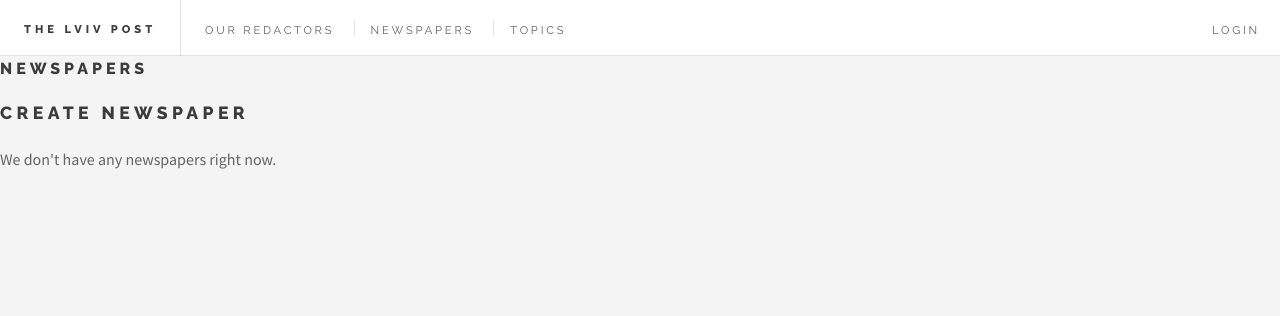
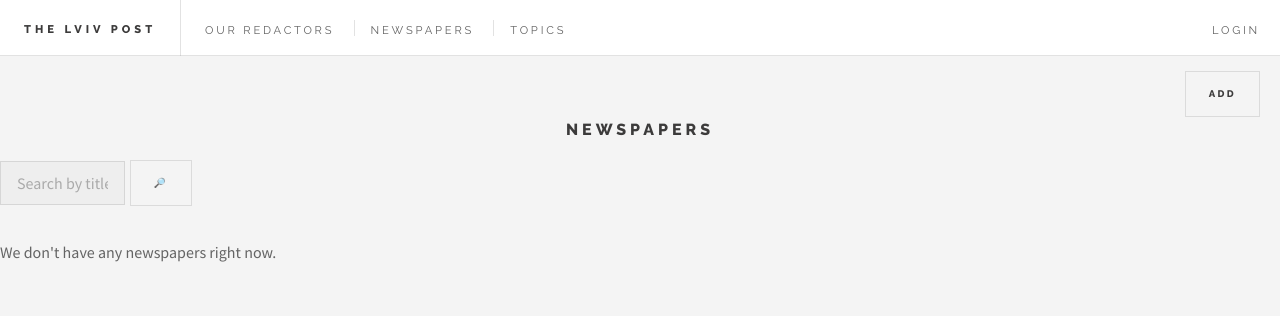
Before and after one commit to MarianKovalyshyn/newspaper-agency, a Django app: page /newspapers/ in a window 1280 px wide. Shown: the top 316 px of the page. Run offline with Django 4.2, Linux system fonts and the light colour scheme; data that the repository does not hold is empty.

Commit message:
Add search bar for each page list, adjust pagination look, add default sorting for news and topics

```diff
--- a/agency/forms.py
+++ b/agency/forms.py
@@ -1,4 +1,5 @@
 from django.contrib.auth.forms import UserCreationForm
+from django import forms
 
 from agency.models import Redactor
 
@@ -11,3 +12,30 @@ class RedactorCreationForm(UserCreationForm):
             "last_name",
             "years_of_experience",
         )
+
+
+class RedactorUsernameSearchForm(forms.Form):
+    username = forms.CharField(
+        max_length=150,
+        required=False,
+        label="",
+        widget=forms.TextInput(attrs={"placeholder": "Search by username"}),
+    )
+
+
+class NewspaperTitleSearchForm(forms.Form):
+    title = forms.CharField(
+        max_length=255,
+        required=False,
+        label="",
+        widget=forms.TextInput(attrs={"placeholder": "Search by title"}),
+    )
+
+
+class TopicNameSearchForm(forms.Form):
+    name = forms.CharField(
+        max_length=255,
+        required=False,
+        label="",
+        widget=forms.TextInput(attrs={"placeholder": "Search by name"}),
+    )
--- a/agency/models.py
+++ b/agency/models.py
@@ -5,6 +5,9 @@ from django.urls import reverse
 
 class Topic(models.Model):
     name = models.CharField(max_length=255)
+
+    class Meta:
+        ordering = ["name"]
 
     def __str__(self) -> str:
         return self.name
@@ -30,6 +33,9 @@ class Newspaper(models.Model):
     topic = models.ForeignKey(Topic, on_delete=models.SET_NULL, null=True, related_name="newspapers")
     publishers = models.ManyToManyField(Redactor, related_name="newspapers")
 
+    class Meta:
+        ordering = ["-published_date"]
+
     def __str__(self) -> str:
         return self.title
 
--- a/agency/views.py
+++ b/agency/views.py
@@ -1,8 +1,14 @@
+from django.contrib.auth import get_user_model
 from django.shortcuts import render
 from django.urls import reverse_lazy
 from django.views import generic
 
-from agency.forms import RedactorCreationForm
+from agency.forms import (
+    RedactorCreationForm,
+    RedactorUsernameSearchForm,
+    NewspaperTitleSearchForm,
+    TopicNameSearchForm,
+)
 from agency.models import Redactor, Newspaper, Topic
 
 
@@ -17,6 +23,21 @@ def index(request) -> render:
 class RedactorListView(generic.ListView):
     model = Redactor
     paginate_by = 5
+    queryset = get_user_model().objects.all()
+
+    def get_context_data(self, *, object_list=None, **kwargs) -> dict:
+        context = super(RedactorListView, self).get_context_data(**kwargs)
+        username = self.request.GET.get("username", "")
+        context["search_form"] = RedactorUsernameSearchForm(
+            initial={"username": username}
+        )
+        return context
+
+    def get_queryset(self) -> queryset:
+        username = self.request.GET.get("username")
+        if username:
+            return self.queryset.filter(username__icontains=username)
+        return self.queryset
 
 
 class RedactorDetailView(generic.DetailView):
@@ -43,6 +64,21 @@ class RedactorDeleteView(generic.DeleteView):
 class NewspaperListView(generic.ListView):
     model = Newspaper
     paginate_by = 5
+    queryset = Newspaper.objects.all()
+
+    def get_context_data(self, *, object_list=None, **kwargs) -> dict:
+        context = super(NewspaperListView, self).get_context_data(**kwargs)
+        title = self.request.GET.get("title", "")
+        context["search_form"] = NewspaperTitleSearchForm(
+            initial={"title": title}
+        )
+        return context
+
+    def get_queryset(self) -> queryset:
+        title = self.request.GET.get("title")
+        if title:
+            return self.queryset.filter(title__icontains=title)
+        return self.queryset
 
 
 class NewspaperDetailView(generic.DetailView):
@@ -69,7 +105,21 @@ class NewspaperDeleteView(generic.DeleteView):
 class TopicListView(generic.ListView):
     model = Topic
     paginate_by = 5
+    queryset = Topic.objects.all()
 
+    def get_context_data(self, *, object_list=None, **kwargs) -> dict:
+        context = super(TopicListView, self).get_context_data(**kwargs)
+        name = self.request.GET.get("name", "")
+        context["search_form"] = TopicNameSearchForm(
+            initial={"name": name}
+        )
+        return context
+
+    def get_queryset(self) -> queryset:
+        name = self.request.GET.get("name")
+        if name:
+            return self.queryset.filter(name__icontains=name)
+        return self.queryset
 
 class TopicDetailView(generic.DetailView):
     model = Topic
--- a/templates/agency/newspaper_list.html
+++ b/templates/agency/newspaper_list.html
@@ -1,20 +1,28 @@
 {% extends "base.html" %}
 
 {% block content %}
-  <h1>Newspapers</h1>
-  <h2><a href="{% url 'agency:newspaper-create' %}">Create newspaper</a></h2>
+  <div class="button-container">
+    <a href="{% url 'agency:newspaper-create' %}" class="button">Add</a>
+  </div>
+
+  <h1 style="text-align: center;">Newspapers</h1>
+
+  <div style="width: 15%;">
+    <form action="" method="get" style="display: flex; align-items: center;">
+      {{ search_form }}
+      <input type="submit" value="🔎" style="margin-left: 5px;">
+    </form>
+  </div>
 
   {% if newspaper_list %}
     <table class="table">
       <tr>
-        <th>ID</th>
         <th>Title</th>
         <th>Topic</th>
         <th>Date of publication</th>
       </tr>
       {% for newspaper in newspaper_list %}
         <tr>
-          <td>{{ newspaper.id }}</td>
           <td><a href="{{ newspaper.get_absolute_url }}">{{ newspaper.title }}</a></td>
           <td><a href="{{ newspaper.topic.get_absolute_url }}">{{ newspaper.topic }}</a></td>
           <td>{{ newspaper.published_date }}</td>
--- a/templates/includes/pagination.html
+++ b/templates/includes/pagination.html
@@ -3,16 +3,17 @@
   <ul class="pagination">
     {% if page_obj.has_previous %}
       <li class="page-item">
-        <a href="?{% query_transform request page=page_obj.previous_page_number %}" class="page-link">Prev</a>
+        <a href="?{% query_transform request page=page_obj.previous_page_number %}" class="button">Prev</a>
       </li>
+    {% else %}
+      <li><a href="" class="disabled button">Prev</a></li>
     {% endif %}
-    <li class="page-item active">
-      <span class="page-link">{{ page_obj.number }} of {{ paginator.num_pages }}</span>
-    </li>
     {% if page_obj.has_next %}
-      <li class="page-item">
-        <a href="?{% query_transform request page=page_obj.next_page_number %}" class="page-link">Next</a>
+      <li>
+        <a href="?{% query_transform request page=page_obj.next_page_number %}" class="button">Next</a>
       </li>
+    {% else %}
+      <li><a href="" class="disabled button">Next</a></li>
     {% endif %}
   </ul>
 {% endif %}
```
Also changed, not shown: templates/agency/redactor_list.html (+13 -4 lines), templates/agency/topic_list.html (+12 -4 lines), agency/static/css/styles.css (line endings or trailing spaces).
